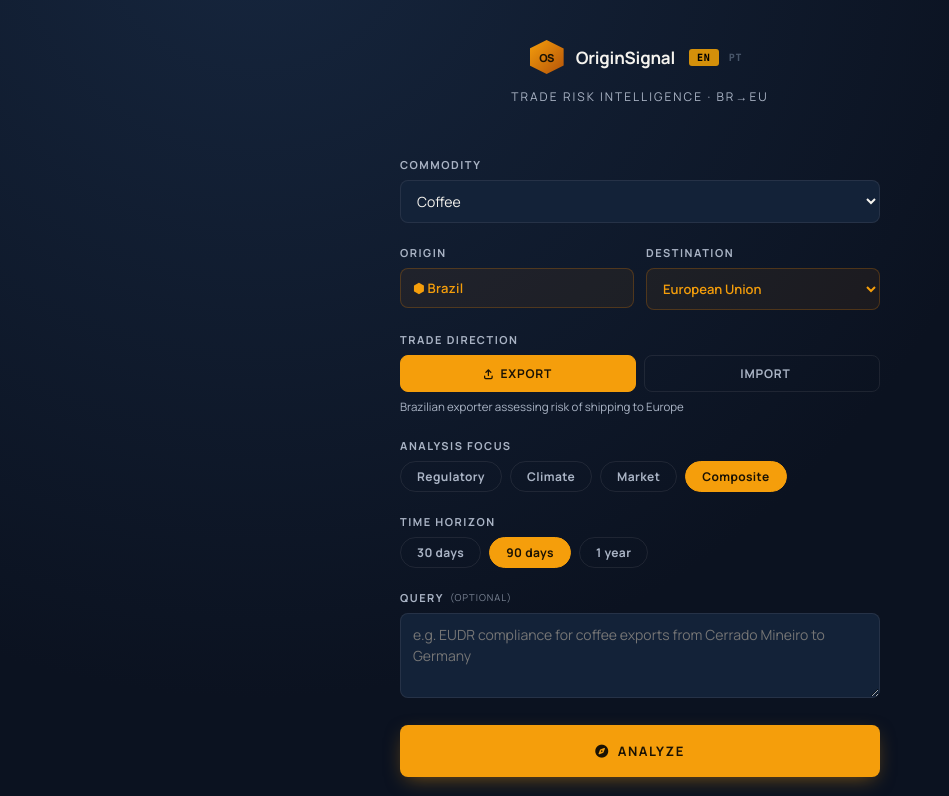
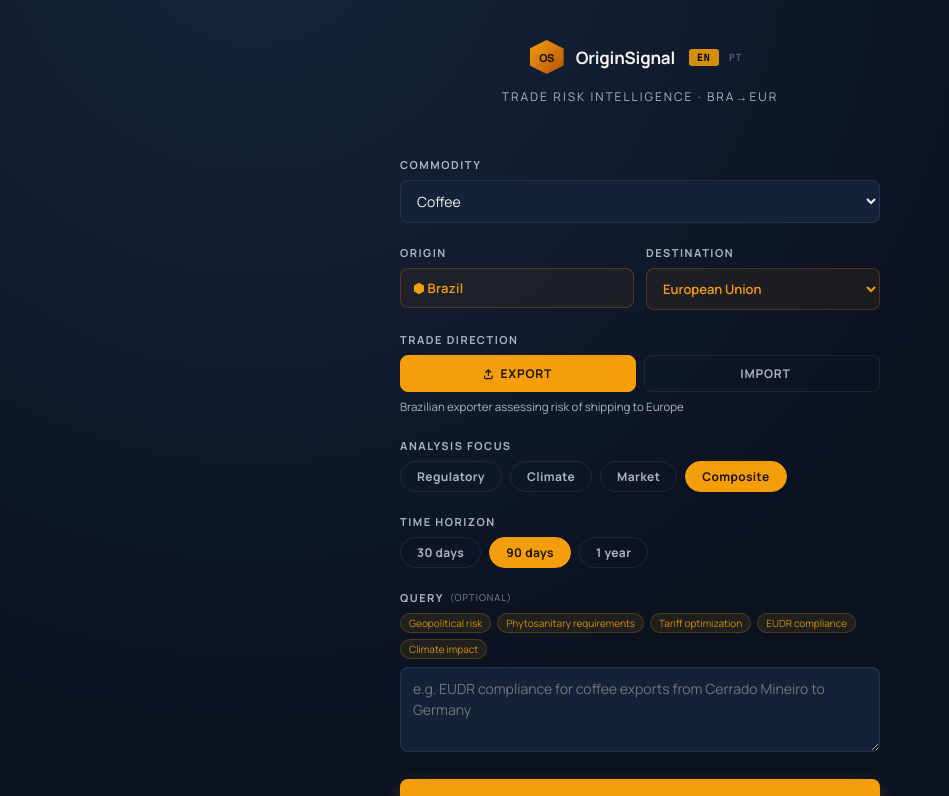
Before and after one commit to BeatrizCoder/origin-signal, a React (Vite) app in the folder frontend/: page / in a window 1280 px wide. Shown: the top 796 px of the page, without its empty margins (0-949 px from the left). Built offline with nearby package versions, Linux system fonts and the light colour scheme.

Commit message:
fix: subtitle dinâmico por rota + chips de sugestão na query
Co-Authored-By: Claude Sonnet 5 <noreply@anthropic.com>

```diff
--- a/frontend/src/components/LandingScreen.tsx
+++ b/frontend/src/components/LandingScreen.tsx
@@ -76,6 +76,11 @@ const HORIZON_OPTIONS: { value: Horizon; label: string }[] = [
   { value: '365', label: '1 year' },
 ];
 
+const QUERY_CHIPS = {
+  EN: ['Geopolitical risk', 'Phytosanitary requirements', 'Tariff optimization', 'EUDR compliance', 'Climate impact'],
+  PT: ['Risco geopolítico', 'Requisitos fitossanitários', 'Otimização tarifária', 'Conformidade EUDR', 'Impacto climático'],
+};
+
 function RadioPill<T extends string>({
   options, value, onChange,
 }: {
@@ -132,11 +137,25 @@ export default function LandingScreen({ onAnalyze, onCompare, initialOrigin, ini
   const [horizon,         setHorizon]         = useState<Horizon>('90');
   const [query,           setQuery]           = useState('');
   const [tradeDirection,  setTradeDirection]  = useState<TradeDirection>(initialTradeDirection ?? 'export');
-  const { t } = useLanguage();
+  const { t, language } = useLanguage();
 
   const isImport = tradeDirection === 'import';
   const destinationOptions   = DESTINATIONS.includes(destination) ? DESTINATIONS : [destination, ...DESTINATIONS];
   const importOriginOptions  = IMPORT_ORIGINS.includes(importOrigin) ? IMPORT_ORIGINS : [importOrigin, ...IMPORT_ORIGINS];
+
+  const origin = isImport ? importOrigin : 'Brazil';
+  const effDestination = isImport ? 'Brazil' : destination;
+
+  const getSubtitle = () => {
+    if (!origin && !effDestination) return 'TRADE RISK INTELLIGENCE';
+    const orig = origin ? origin.toUpperCase().slice(0, 3) : 'BR';
+    const dest = effDestination ? effDestination.toUpperCase().slice(0, 3) : '---';
+    return `TRADE RISK INTELLIGENCE · ${orig}→${dest}`;
+  };
+
+  function addQueryChip(text: string) {
+    setQuery(prev => (prev ? `${prev} ${text}` : text));
+  }
 
   function handleSubmit(e: React.FormEvent) {
     e.preventDefault();
@@ -175,7 +194,7 @@ export default function LandingScreen({ onAnalyze, onCompare, initialOrigin, ini
           <LangToggle />
         </div>
         <div style={{ fontSize: 12, letterSpacing: 2, color: COLORS.textSecondary, fontFamily: FONT, textTransform: 'uppercase' as const }}>
-          {t('subtitle')}
+          {getSubtitle()}
         </div>
       </div>
 
@@ -288,6 +307,25 @@ export default function LandingScreen({ onAnalyze, onCompare, initialOrigin, ini
             {t('query_label')}
             <span style={{ color: COLORS.textSecondary, fontWeight: 400, fontSize: 9.5, letterSpacing: 1, opacity: 0.7 }}>(OPTIONAL)</span>
           </label>
+          <div style={{ display: 'flex', gap: 6, flexWrap: 'wrap' as const, marginBottom: 8 }}>
+            {QUERY_CHIPS[language].map(chip => (
+              <span
+                key={chip}
+                onClick={() => addQueryChip(chip)}
+                onMouseEnter={e => { e.currentTarget.style.background = 'rgba(212,144,10,0.2)'; }}
+                onMouseLeave={e => { e.currentTarget.style.background = 'rgba(212,144,10,0.1)'; }}
+                style={{
+                  background: 'rgba(212,144,10,0.1)',
+                  border: '1px solid rgba(212,144,10,0.25)',
+                  color: '#D4900A',
+                  fontSize: 10, padding: '2px 8px', borderRadius: 10,
+                  cursor: 'pointer', fontFamily: FONT,
+                }}
+              >
+                {chip}
+              </span>
+            ))}
+          </div>
           <textarea
             value={query}
             onChange={e => setQuery(e.target.value)}
--- a/frontend/src/i18n/translations.ts
+++ b/frontend/src/i18n/translations.ts
@@ -1,6 +1,5 @@
 export const translations = {
   EN: {
-    subtitle: 'TRADE RISK INTELLIGENCE · BR→EU',
     query_label: 'QUERY',
     query_placeholder: 'e.g. EUDR compliance for coffee exports from Cerrado Mineiro to Germany',
     commodity_label: 'COMMODITY',
@@ -161,7 +160,6 @@ export const translations = {
     overall_risk: 'Overall Risk',
   },
   PT: {
-    subtitle: 'INTELIGÊNCIA DE RISCO COMERCIAL · BR→UE',
     query_label: 'CONSULTA',
     query_placeholder: 'ex: conformidade EUDR para exportação de café do Cerrado Mineiro para a Alemanha',
     commodity_label: 'COMMODITY',
```
